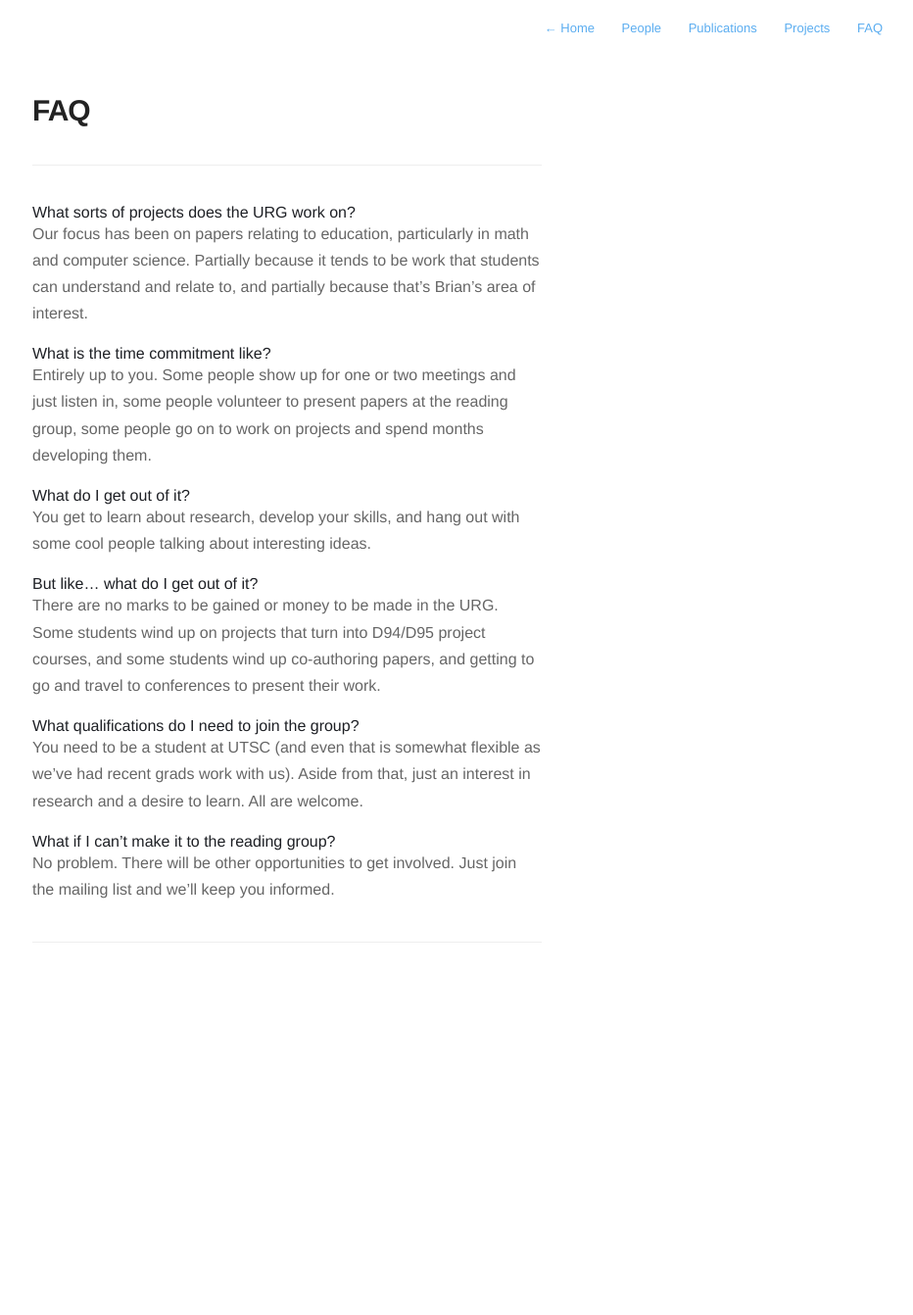
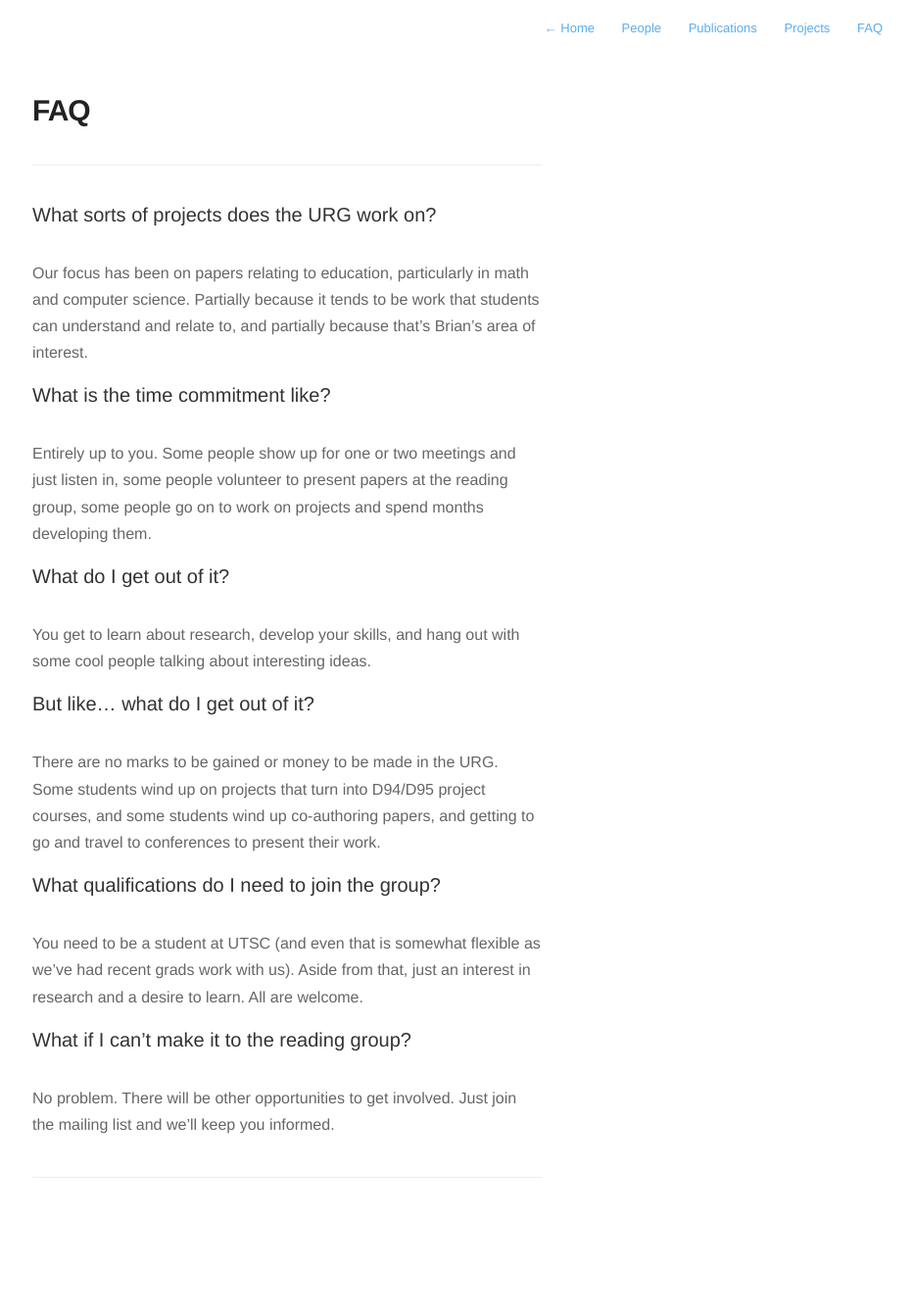
Before and after one commit to cms-urg/cms-urg.github.io, a Jekyll site: the page built from faq.html, in a window 1280 px wide. Shown: the whole page at 98% size, without its empty margins (347-1279 px from the left). Built offline with Jekyll 4.4.1, drawn with Linux system fonts in a browser that asks for light colours; nearby versions of some CDN libraries; before the commit the page ends 1102 px from its top, so only the background shows below that.

```diff
--- a/faq.html
+++ b/faq.html
@@ -7,30 +7,30 @@ layout: default
 
 <hr/>
 
-<b>What sorts of projects does the URG work on?</b><br>
+<h3>What sorts of projects does the URG work on?</h3><br>
 <p>Our focus has been on papers relating to education, particularly in math and computer science.
  Partially because it tends to be work that students can understand and relate to, and
  partially because that’s Brian’s area of interest.</p>
 
-<b>What is the time commitment like?</b><br>
+<h3>What is the time commitment like?</h3><br>
 <p>Entirely up to you. Some people show up for one or two meetings and just listen in, some people volunteer to
  present papers at the reading group, some people go on to work on projects and spend months developing them.</p>
 
 
-<b>What do I get out of it?</b><br>
+<h3>What do I get out of it?</h3><br>
 <p>You get to learn about research, develop your skills, and hang out with some cool people talking about interesting ideas.</p>
 
 
-<b>But like… what do I get out of it?</b><br>
+<h3>But like… what do I get out of it?</h3><br>
 <p>There are no marks to be gained or money to be made in the URG.
 Some students wind up on projects that turn into D94/D95 project courses,
 and some students wind up co-authoring papers, and getting to go and travel to conferences to present their work.</p>
 
-<b>What qualifications do I need to join the group?</b><br>
+<h3>What qualifications do I need to join the group?</h3><br>
 <p>You need to be a student at UTSC (and even that is somewhat flexible as we’ve had recent grads work with us).
  Aside from that, just an interest in research and a desire to learn. All are welcome.</p>
 
-<b>What if I can’t make it to the reading group?</b><br>
+<h3>What if I can’t make it to the reading group?</h3><br>
 <p>No problem. There will be other opportunities to get involved.
  Just join the mailing list and we’ll keep you informed.</p>
 
```
